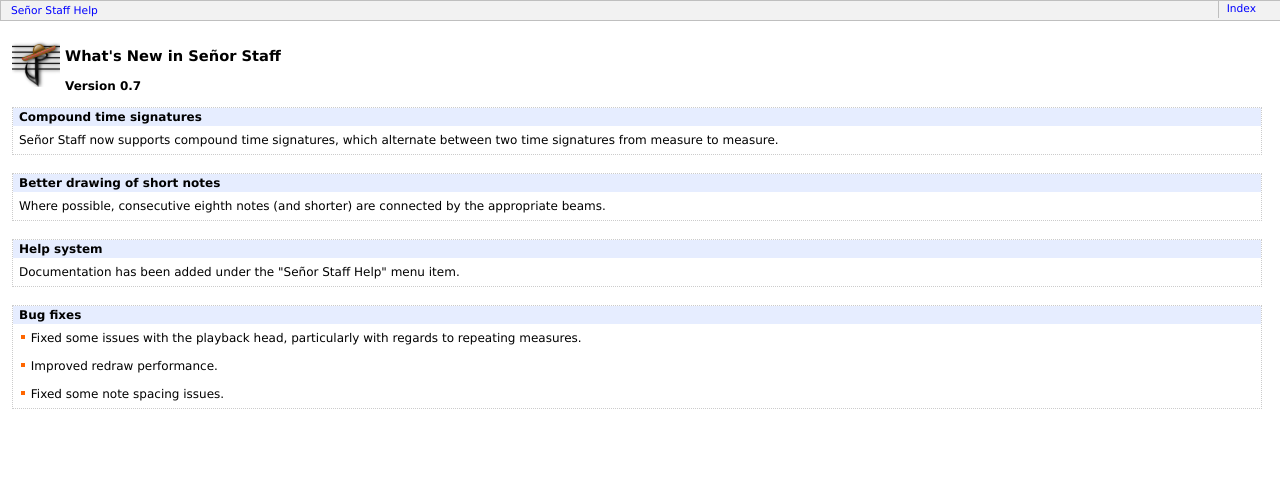
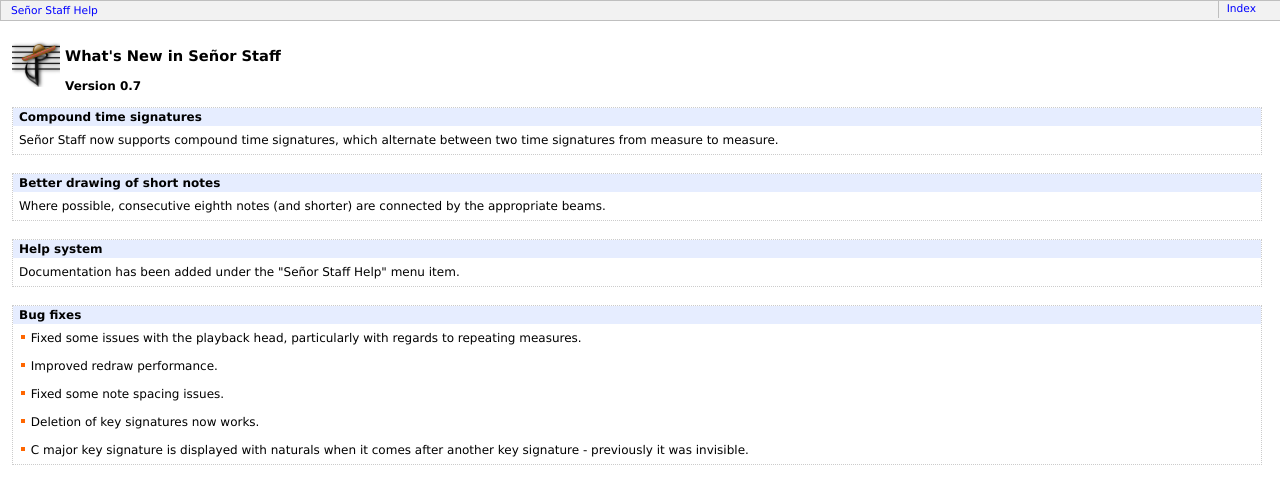
Before and after one commit to johndpope/notion, a plain HTML site: page English.lproj/Senor Staff Help/pages/whatsnew.html in a window 1280 px wide. Drawn offline with Linux system fonts and the light colour scheme.

Commit message:
updated release notes

```diff
--- a/English.lproj/Senor Staff Help/pages/whatsnew.html
+++ b/English.lproj/Senor Staff Help/pages/whatsnew.html
@@ -90,6 +90,8 @@
 						<p><img src="../gfx/orngbullet.gif" alt="bullet" height="8" width="8" border="0"> Fixed some issues with the playback head, particularly with regards to repeating measures.</p>
 						<p><img src="../gfx/orngbullet.gif" alt="bullet" height="8" width="8" border="0"> Improved redraw performance.</p>
 						<p><img src="../gfx/orngbullet.gif" alt="bullet" height="8" width="8" border="0"> Fixed some note spacing issues.</p>
+						<p><img src="../gfx/orngbullet.gif" alt="bullet" height="8" width="8" border="0"> Deletion of key signatures now works.</p>
+						<p><img src="../gfx/orngbullet.gif" alt="bullet" height="8" width="8" border="0"> C major key signature is displayed with naturals when it comes after another key signature - previously it was invisible.</p>
 					</td>
 				</tr>
 			</table>
```
